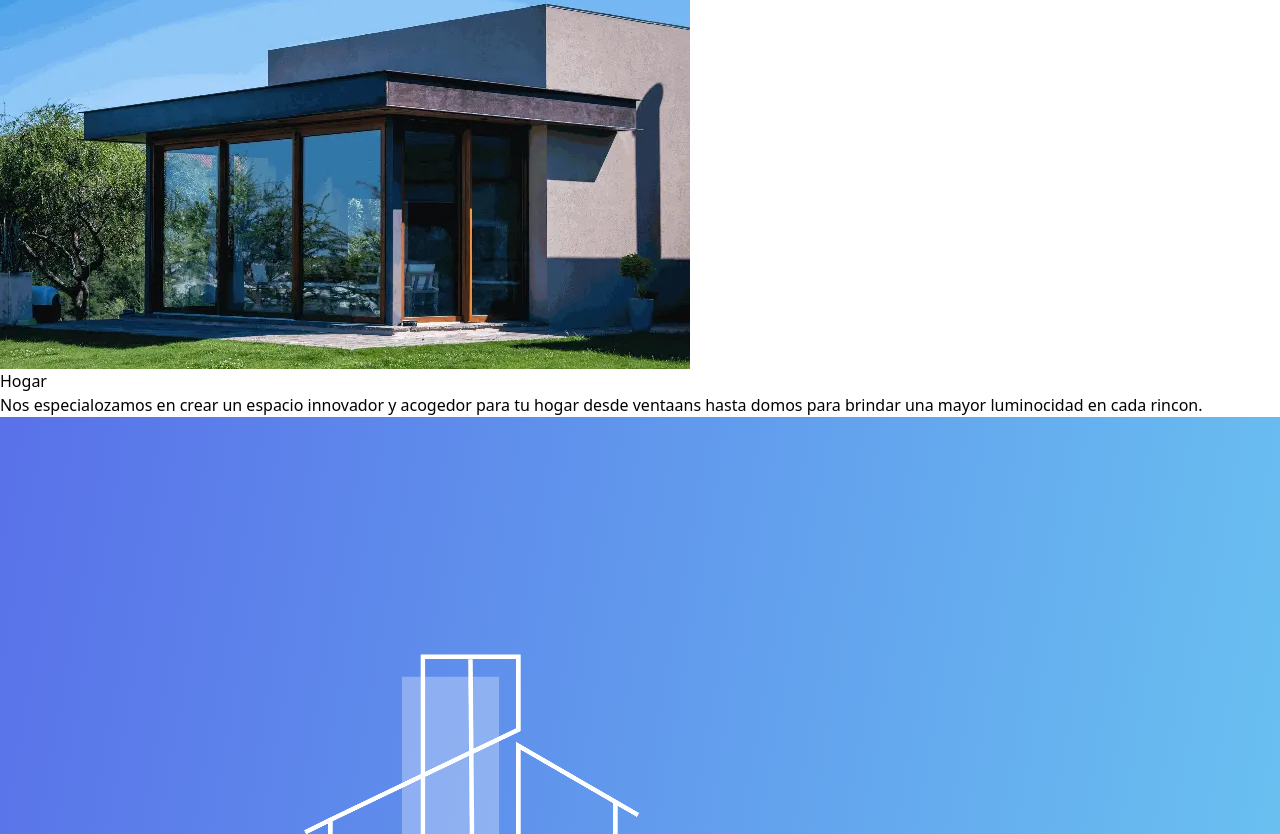
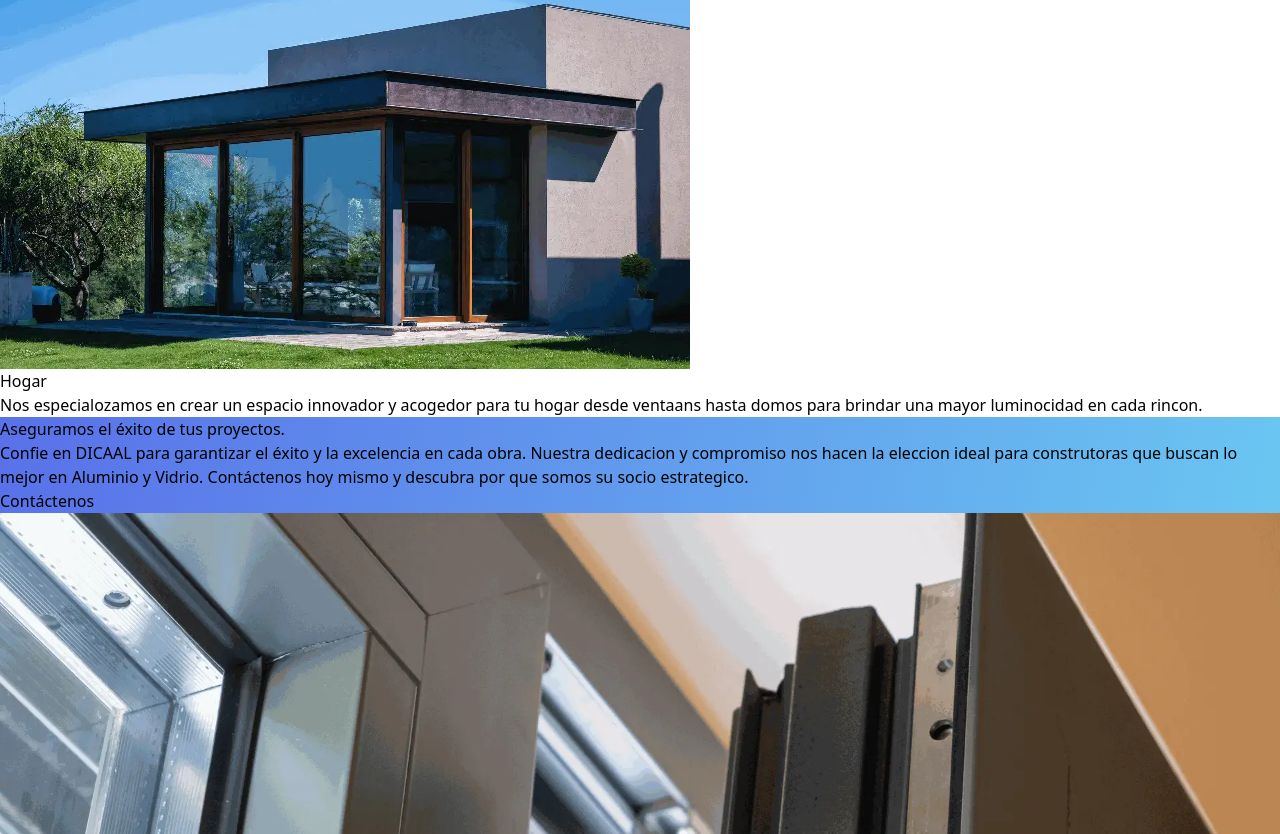
Before and after one commit to MiloDeSkorpio/dicaal_web, a React (Vite) app: page / in a window 1280 px wide. Shown: the part 1966-2800 px from the top of the page. Built offline with nearby package versions, Linux system fonts and the light colour scheme.

Commit message:
NewSectionsComp

```diff
--- a/src/index.css
+++ b/src/index.css
@@ -12,6 +12,11 @@
   background-position: center;
   background-size: cover;
 }
+.contExi {
+  background-image: url('assets/home/exit_proy.webp');
+  background-position: center;
+  background-size: cover;
+}
 .proyectos {
   background-color: rgba(0, 0, 0, 0);
   background-image: linear-gradient(100deg, rgb(88, 111, 233) 0%, rgb(89, 114, 233) 0%, rgb(89, 113, 233) 0%, rgb(106, 198, 241) 100%);
--- a/src/views/Home.tsx
+++ b/src/views/Home.tsx
@@ -1,9 +1,10 @@
 import { homeFeatures, homeCards } from "../data"
 import Button from "./components/Button"
 import Card from "./components/Card"
+import InfoCard from "./components/InfoCard"
 
 export default function Home() {
-  const { feature1, feature2, feature3 } = homeFeatures
+  const { feature1, feature2, feature3, feature4, feature5, feature6, feature7, feature8, feature9 } = homeFeatures
   const { cards } = homeCards
   return (
     <div>
@@ -21,22 +22,22 @@ export default function Home() {
         <Button href={feature2.btnLink} name={feature2.btnName} />
       </div>
       {/* proyectos */}
-      <div className="contPro w-full lg:min-h-[666px] flex mt-10">
-        <div className="proyectos lg:w-1/3 flex flex-col items-center text-center p-5 lg:p-10">
-          <h1 className="mt-10 text-4xl lg:text-6xl text-white">{feature3.title}</h1>
-          <p className="mt-5 mb-20 leading-normal text-xl">{feature3.textContent}</p>
-          <div className="w-full mb-5">
-          <Button href={feature3.btnLink} name={feature3.btnName} />
+      <InfoCard
+        title={feature3.title}
+        text={feature3.textContent}
+        cont={feature3.cont}
+        btnLink={feature3.btnLink}
+        btnName={feature3.btnName}
+      />
+      {/* Area de Actuacion */}
+      <div className="mt-10 ">
+        <div className="text-center">
+          <hr className="border-[1px] border-gray-400" />
+          <h1 className="m-5 text-2xl text-gray">{homeCards.title}</h1>
+          <hr className="border-[1px] border-gray-400" />
         </div>
-        </div>
-      </div>
-      {/* Area de Actuacion */}
-      <div className="mt-10 text-center">
-        <hr className="border-[1px] border-gray-400"/>
-        <h1 className="mt-10 text-2xl text-gray">{homeCards.title}</h1>
-        <hr className="border-[1px] border-gray-400"/>
         {/* Card */}
-        <div className="lg:flex w-auto items-center justify-center">
+        <div className="lg:flex w-auto">
           <Card
             src={cards[0].img}
             alt={cards[0].alt}
@@ -57,10 +58,61 @@ export default function Home() {
           />
         </div>
       </div>
-      <div>
-        <h2></h2>
-        <p></p>
+      {/* exito */}
+      <InfoCard
+        title={feature4.title}
+        text={feature4.textContent}
+        cont={feature4.cont}
+        btnLink={feature4.btnLink}
+        btnName={feature4.btnName}
+      />
+      {/*  */}
+      <section className="mt-10">
+        <div  className="lg:flex">
+          <div className="h-24 lg:h-auto lg:w-1/2 bg-cover overflow-hidden">
+            <img src={feature5.image} alt={feature5.alt} />
           </div>
+          <div className="flex flex-col p-5 text-center items-center lg:w-1/2">
+            <img src={feature5.icon} alt={feature5.altIco} className="w-12 h-12" />
+            <h2 className="text-2xl my-5 font-semibold">{feature5.title}</h2>
+            <p>{feature5.textContent}</p>
+          </div>
+        </div>
+        <div className="lg:flex">
+          <div className="flex flex-col p-5 text-center items-center lg:w-1/2">
+            <img src={feature6.icon} alt={feature6.altIco} className="w-12 h-12" />
+            <h2 className="text-2xl my-5 font-semibold">{feature6.title}</h2>
+            <p>{feature6.textContent}</p>
+          </div>
+          <div className="h-24 lg:h-auto lg:w-1/2 bg-cover overflow-hidden">
+            <img src={feature6.image} alt="" />
+          </div>
+        </div>
+      </section>
+      {/*  */}
+      <section>
+        <div className=" flex flex-col items-center p-5 text-center">
+          <div className="bg-[#030b31] rounded-md h-20 w-20 flex items-center justify-center">
+            <img src={feature7.icon} alt="" />
+          </div>
+          <h2 className="text-2xl my-5 font-semibold">{feature7.title}</h2>
+          <p>{feature7.textContent}</p>
+        </div>
+        <div className="flex flex-col items-center p-5 text-center">
+          <div className="bg-[#030b31] rounded-md h-20 w-20 flex items-center justify-center">
+            <img src={feature8.icon} alt="" />
+          </div>
+          <h2 className="text-2xl my-5 font-semibold">{feature8.title}</h2>
+          <p>{feature8.textContent}</p>
+        </div>
+        <div className="flex flex-col items-center p-5 text-center">
+          <div className="bg-[#030b31] rounded-md h-20 w-20 flex items-center justify-center">
+            <img src={feature9.icon} alt="" />
+          </div>
+          <h2 className="text-2xl my-5 font-semibold">{feature9.title}</h2>
+          <p>{feature9.textContent}</p>
+        </div>
+      </section>
     </div>
 
   )
--- /dev/null
+++ b/src/views/components/InfoCard.tsx
@@ -0,0 +1,14 @@
+import Button from "./Button";
+export default function Card(params: {  title: any; text: any; cont: any; btnLink: any; btnName: any }) {
+  return (
+    <section className={params.cont}>
+      <div className="proyectos lg:w-1/3 flex flex-col items-center text-center p-5 lg:p-10">
+        <h1 className="mt-10 text-4xl lg:text-6xl text-white">{params.title}</h1>
+        <p className="mt-5 mb-20 leading-normal text-xl">{params.text}</p>
+        <div className="w-full mb-5">
+          <Button href={params.btnLink} name={params.btnName} />
+        </div>
+      </div>
+    </section>
+  )
+}
```
Lines whose indentation alone changed are shown as unchanged.
